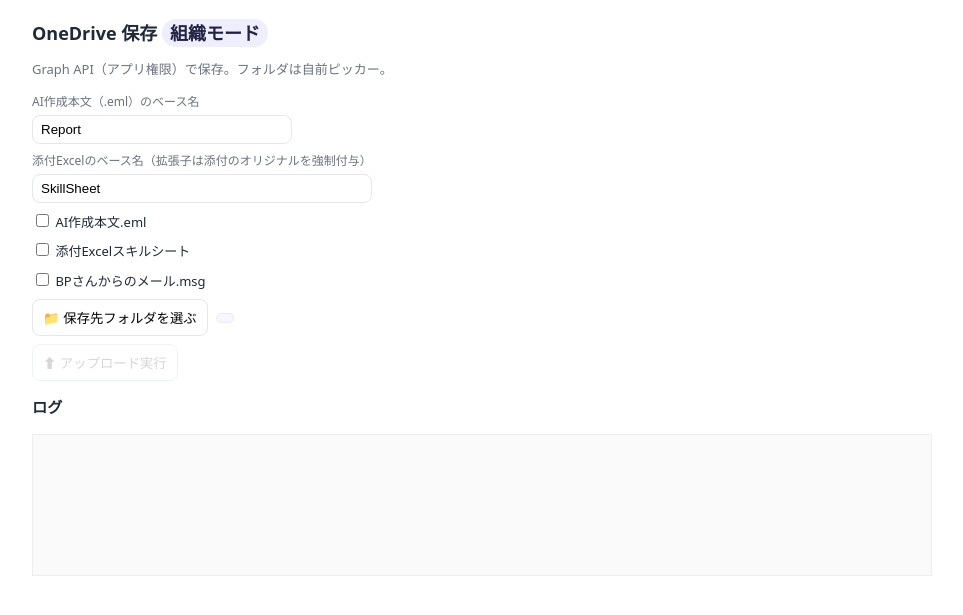
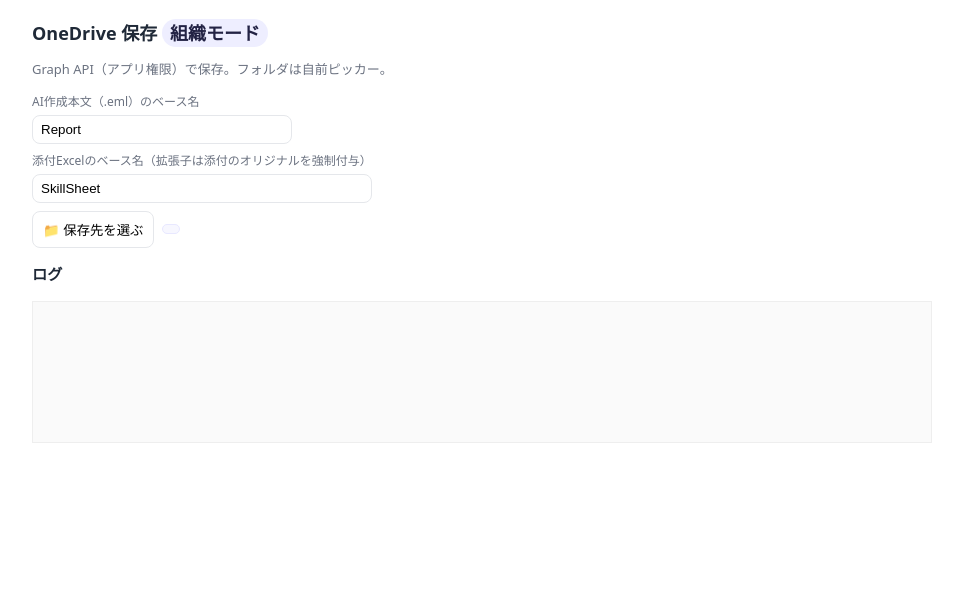
Before and after one commit to miyasaka-t/ai-az-monolith, a Python web app: template templates/onedrive.html in a window 1280 px wide. Shown: the top 615 px of the page, without its empty margins (158-1121 px from the left). Run offline with Jinja, Linux system fonts and the light colour scheme; the template is opened without the code that fills it, so the values that code supplies are empty.

Commit message:
変更内容を説明するメッセージ

```diff
--- a/templates/onedrive.html
+++ b/templates/onedrive.html
@@ -3,7 +3,7 @@
 <title>OneDrive 保存（組織専用ピッカー + 新規フォルダ）</title>
 <meta name="viewport" content="width=device-width, initial-scale=1" />
 <style>
-  :root{ --fg:#1f2937; --muted:#6b7280; --line:#e5e7eb; --bg:#fff; --primary:#0b5; }
+  :root{ --fg:#1f2937; --muted:#6b7280; --line:#e5e7eb; --bg:#fff; --primary:#0b5; --sel:#e6f3ff; --selborder:#9cc7ff; }
   body{font:13px/1.5 ui-sans-serif,system-ui,Segoe UI,Helvetica,Arial;
        color:var(--fg); max-width:900px; margin:20px auto; padding:0 10px;}
   h1{font-size:18px;margin:0 0 8px}
@@ -36,6 +36,7 @@
   .tr{padding:2px 6px}
   .rowbox{display:flex;align-items:center;gap:8px;border:1px solid var(--line);border-radius:10px;padding:6px 8px;min-height:34px}
   .tr:hover .rowbox{background:#f8faff}
+  .rowbox.selected{ background: var(--sel); border-color: var(--selborder); }
   .name{overflow:hidden;text-overflow:ellipsis;white-space:nowrap}
   .act{display:inline-flex;gap:6px;justify-content:flex-end;align-items:center}
   .act > button{padding:6px 8px;line-height:1;border-radius:8px}
@@ -45,20 +46,18 @@
 
   /* ✅ 縦並び用 */
   .vertical{flex-direction:column;align-items:flex-start;gap:8px}
-  .chk{display:flex;align-items:center;gap:8px}
 
-   /* ✅ 親へボタン非表示 */
+  /* ✅ 親へボタン非表示（既存維持） */
   #btnUp { display: none !important; }
 
-    /* 強制付与ヒントをUIから隠す */
+  /* 強制付与ヒントをUIから隠す（既存維持） */
   #nm_eml_hint, #nm_xlsx_hint { display: none !important; }
-
 </style>
 
 <h1>OneDrive 保存 <span class="badge">組織モード</span></h1>
 <p class="muted">Graph API（アプリ権限）で保存。フォルダは自前ピッカー。</p>
 
-<!-- ✅ 新UI：ベース名だけ入力。拡張子は自動付与（縦並び） -->
+<!-- ✅ ベース名だけ入力。拡張子は自動付与（縦並び） -->
 <div class="row vertical">
   <div class="col">
     <label class="small">AI作成本文（.eml）のベース名</label>
@@ -72,34 +71,16 @@
   </div>
 </div>
 
-<!-- ✅ 保存内容チェックボックス（縦並び） -->
-<div class="row vertical">
-  <div class="chk">
-    <label><input type="checkbox" id="cb_eml"> AI作成本文.eml</label>
-    <span id="nm_eml" class="muted"></span>
-  </div>
-  <div class="chk">
-    <label><input type="checkbox" id="cb_xlsx"> 添付Excelスキルシート</label>
-    <span id="nm_xlsx" class="muted"></span>
-  </div>
-  <div class="chk">
-    <label><input type="checkbox" id="cb_msg"> BPさんからのメール.msg</label>
-    <span id="nm_msg" class="muted"></span>
-  </div>
-</div>
-
-<div id="orgPanel">
-  <div class="row">
-    <button id="pickLocal">📁 保存先フォルダを選ぶ</button>
-    <span id="pickedHint" class="pill"></span>
-  </div>
-  <div class="row"><button id="upload" disabled>⬆ アップロード実行</button></div>
+<!-- ✅ チェックボックス廃止：3つすべて（来ているチケットは全部）保存 -->
+<div class="row">
+  <button id="openPicker">📁 保存先を選ぶ</button>
+  <span id="pickedHint" class="pill"></span>
 </div>
 
 <h3>ログ</h3>
 <pre id="log"></pre>
 
-<!-- 以降：自前フォルダピッカー（既存） -->
+<!-- 自前フォルダピッカー -->
 <div id="picker" class="picker-backdrop" style="display:none" role="dialog" aria-modal="true">
   <div class="picker-panel">
     <div class="picker-head">
@@ -120,7 +101,8 @@
       <div class="path" id="currentPath">/</div>
       <div>
         <button id="pickerCancel">キャンセル</button>
-        <button id="pickerOk" class="ok" disabled>このフォルダを選択</button>
+        <!-- ✅ 「このフォルダを選択」を「保存」に変更 -->
+        <button id="pickerSave" class="ok" disabled>保存</button>
       </div>
     </div>
   </div>
@@ -131,12 +113,11 @@ const $ = (id)=>document.getElementById(id);
 const log = (m)=>{ $("log").textContent += m + "\n"; };
 
 // ===== クエリ初期化 =====
-// 例: /front?ticket_eml=...&ticket_msg=...&eml=見積提案&excel=候補者A_スキル
 const q = new URLSearchParams(location.search);
 const T_EML   = q.get("ticket_eml")   || "";
-const T_XLSX  = q.get("ticket_xlsx")  || ""; // 別途来る運用も想定（任意）
+const T_XLSX  = q.get("ticket_xlsx")  || "";
 const T_MSG   = q.get("ticket_msg")   || "";
-const TICKET_SINGLE = q.get("ticket") || ""; // 単体チケット運用も一応維持
+const TICKET_SINGLE = q.get("ticket") || "";
 
 // ✅ ベース名の初期表示（拡張子なし想定）
 const EML_BASE_INIT  = (q.get("eml")   || "Report").trim();
@@ -144,32 +125,31 @@ const XLSX_BASE_INIT = (q.get("excel") || "SkillSheet").trim();
 $("emlBase").value  = EML_BASE_INIT;
 $("xlsxBase").value = XLSX_BASE_INIT;
 
+// エンドポイント
 const EP_PEEK             = "/tickets/peek";
 const EP_UPLOAD_ORG       = "/api/upload";
 const EP_LIST_FOLDERS     = "/api/drive/folders";
 const EP_CREATE_FOLDER    = "/api/drive/create-folder";
 const EP_CREATE_FOLDER_ALT= "/api/drive/createFolder";
 const EP_MSG_TO_XLSX_TID  = "/api/msg-to-xlsx-ticket";
+const EP_DELETE_FOLDER    = "/api/drive/delete-folder";
 
-// --- 初期表示（どのチケットが来てるか）
-(async function initPeek(){
-  try {
-    if (T_EML || TICKET_SINGLE){ $("cb_eml").checked = true; $("nm_eml").textContent = "ticket ready"; }
-    if (T_XLSX){ $("cb_xlsx").checked = true; $("nm_xlsx").textContent = "ticket ready"; }
-    if (T_MSG){ $("cb_msg").checked = true; $("nm_msg").textContent = "ticket ready"; }
-    $("nm_eml_hint").textContent  = "保存時は「" + $("emlBase").value + ".eml」を強制付与";
-    $("nm_xlsx_hint").textContent = "保存時は「" + $("xlsxBase").value + " + 添付の拡張子」を強制付与";
-  } catch(e){ log("peek error: "+e.message); }
+// 初期ヒント
+(function initHints(){
+  $("nm_eml_hint").textContent  = "保存時は「" + $("emlBase").value + ".eml」を強制付与";
+  $("nm_xlsx_hint").textContent = "保存時は「" + $("xlsxBase").value + " + 添付の拡張子」を強制付与";
 })();
 
-// ===== フォルダピッカー（既存） =====
+// ===== フォルダピッカー =====
 let pickedFolderId=null,pickedFolderName=null,currentId="root",historyStack=[],breadcrumb=[{id:"root",name:"ルート"}];
+let selectedRowEl = null;
 
-function openPicker(){ pickedFolderId=null;pickedFolderName=null;$("pickerOk").disabled=true;$("picker").style.display="flex";historyStack=[];breadcrumb=[{id:"root",name:"ルート"}];loadFolder("root",false,"open");}
+function openPicker(){ pickedFolderId=null;pickedFolderName=null;$("pickerSave").disabled=true;$("picker").style.display="flex";historyStack=[];breadcrumb=[{id:"root",name:"ルート"}];loadFolder("root",false,"open");}
 function closePicker(){ $("picker").style.display="none"; }
 
 async function loadFolder(id,pushHistory=true,from="enter"){
-  $("list").innerHTML="";$("pickerOk").disabled=true;
+  $("list").innerHTML="";$("pickerSave").disabled=true;
+  selectedRowEl = null;
   try{
     const r=await fetch(EP_LIST_FOLDERS+"?parentId="+encodeURIComponent(id||"root"));
     const j=await r.json();
@@ -195,16 +175,43 @@ function renderList(folders){
   if(!folders.length){list.innerHTML="<div style='padding:10px'>（空）</div>";return;}
   folders.forEach(f=>{
     const row=document.createElement("div");row.className="tr";
-    const left=document.createElement("div");left.className="rowbox";left.textContent="📁 "+f.name;left.ondblclick=()=>enterFolder(f.id,f.name);
+    const left=document.createElement("div");left.className="rowbox name";left.textContent="📁 "+f.name;
+    // クリックで選択（色変化）
+    left.onclick=()=>{
+      if(selectedRowEl) selectedRowEl.classList.remove("selected");
+      left.classList.add("selected");
+      selectedRowEl = left;
+      pickedFolderId = f.id;
+      pickedFolderName = f.name;
+      $("pickerSave").disabled=false;
+      $("currentPath").textContent=breadcrumb.map(c=>c.name).join("/")+"/"+f.name;
+    };
+    // ダブルクリックで開く
+    left.ondblclick=()=>enterFolder(f.id,f.name);
+
     const right=document.createElement("div");right.className="act";
     const bOpen=document.createElement("button");bOpen.textContent="開く";bOpen.onclick=()=>enterFolder(f.id,f.name);
-    const bChoose=document.createElement("button");bChoose.textContent="ここに保存";bChoose.onclick=()=>chooseHere(f.id,f.name);
-    right.appendChild(bOpen);right.appendChild(bChoose);
-    row.appendChild(left);row.appendChild(right);list.appendChild(row);
+    const bDel=document.createElement("button");bDel.textContent="削除";bDel.onclick=()=>deleteFolder(f.id,f.name);
+    right.appendChild(bOpen);right.appendChild(bDel);
+
+    row.appendChild(left);row.appendChild(right);
+    list.appendChild(row);
   });
 }
 function enterFolder(id,name){breadcrumb.push({id,name});loadFolder(id,true,"enter");}
-function chooseHere(id,name){pickedFolderId=id;pickedFolderName=name;$("pickerOk").disabled=false;$("currentPath").textContent=breadcrumb.map(c=>c.name).join("/")+"/"+name;}
+
+async function deleteFolder(id,name){
+  if(!confirm(`「${name}」を削除します。よろしいですか？`)) return;
+  try{
+    const r = await fetch(EP_DELETE_FOLDER, { method:"POST", headers:{"Content-Type":"application/json"}, body: JSON.stringify({ id }) });
+    const j = await r.json().catch(()=>({}));
+    if(!r.ok || j.ok !== true){ throw new Error((j && (j.detail||j.error)) || r.statusText); }
+    log(`🗑️ 削除: ${name}`);
+    await loadFolder(currentId,false,"delete");
+  }catch(e){
+    alert("削除失敗: " + e.message);
+  }
+}
 
 $("btnBack").onclick=()=>{if(!historyStack.length)return;const prev=historyStack.pop();loadFolder(prev,false,"back");};
 $("btnUp").onclick=()=>{if(breadcrumb.length<=1)return;breadcrumb.pop();loadFolder(breadcrumb[breadcrumb.length-1].id,false,"up");};
@@ -228,7 +235,6 @@ $("btnNewFolder").onclick=async()=>{
 };
 
 $("pickerCancel").onclick=closePicker;
-$("pickerOk").onclick=()=>{if(!pickedFolderId)return;$("pickedHint").textContent="選択中: "+(pickedFolderName||pickedFolderId);$("upload").disabled=false;closePicker();};
 
 // ===== APIユーティリティ =====
 async function uploadOne(endpoint,ticket,nameOverride){
@@ -241,9 +247,9 @@ async function uploadOne(endpoint,ticket,nameOverride){
   return{ok:r.ok,status:r.status,body:j};
 }
 
-// .msg → xlsx チケット化（元の拡張子も得る）
+// .msg → xlsx チケット化
 async function createXlsxTicketFromMsg(msgTicket){
-  const body = { ticket: msgTicket }; // fileName は渡さない：まずオリジナル名を知る
+  const body = { ticket: msgTicket };
   const r = await fetch(EP_MSG_TO_XLSX_TID, {
     method: "POST",
     headers: { "Content-Type": "application/json" },
@@ -256,29 +262,29 @@ async function createXlsxTicketFromMsg(msgTicket){
   return j; // { ok, ticket, fileName }
 }
 
-// ===== アップロード実行 =====
-$("pickLocal").onclick=openPicker;
-$("upload").onclick=async()=>{
-  if(!pickedFolderId){alert("フォルダ選んで");return;}
-
-  const want_eml  = $("cb_eml").checked  && (T_EML || TICKET_SINGLE);
-  const want_xlsx = $("cb_xlsx").checked && (T_MSG || T_XLSX); // 原則 .msg から抽出
-  const want_msg  = $("cb_msg").checked  && T_MSG;
-
-  if(!want_eml && !want_xlsx && !want_msg){alert("保存項目チェックを");return;}
+// ===== 3つすべて保存（来ているチケットは全部） =====
+async function doUpload(){
+  if(!pickedFolderId){ alert("保存先フォルダを選んでください"); return; }
 
   // 入力されたベース名
   const emlBase  = ($("emlBase").value  || "Report").trim();
   const xlsxBase = ($("xlsxBase").value || "SkillSheet").trim();
-
-  // .eml の最終名（.emlを強制付与）
   const emlName = emlBase ? (emlBase.toLowerCase().endsWith(".eml") ? emlBase : emlBase + ".eml") : "Report.eml";
 
-  $("upload").disabled = true;
+  // 3点：EML / MSG / (MSG→)XLSX を全保存（来ているものは全部）
+  const want_eml  = Boolean(T_EML || TICKET_SINGLE);
+  const want_msg  = Boolean(T_MSG);
+  const want_xlsx = Boolean(T_MSG || T_XLSX);
+
+  if(!want_eml && !want_msg && !want_xlsx){
+    alert("保存するチケットがありません（クエリに ticket_eml / ticket_msg / ticket_xlsx のいずれかが必要）");
+    return;
+  }
+
   try {
+    // 1) xlsx チケットの用意（拡張子確認のため最初に）
     let xlsxTicket = null;
     let xlsxOrigFileName = null;
-    // 1) 先に xlsx 用の非消費チケット化（オリジナル拡張子を知る）
     if (want_xlsx) {
       if (T_MSG) {
         log("→ msg-to-xlsx-ticket");
@@ -287,13 +293,12 @@ $("upload").onclick=async()=>{
         xlsxOrigFileName = (j.fileName || "").trim();
         log("xlsx ticket ok: " + xlsxOrigFileName);
       } else if (T_XLSX) {
-        // すでに xlsx チケットが来ている運用も一応サポート
         xlsxTicket = T_XLSX;
         xlsxOrigFileName = "attachment.xlsx";
       }
     }
 
-    // 2) eml をアップ（任意）— ベース名 + .eml を強制適用
+    // 2) .eml 保存
     if (want_eml) {
       const t = T_EML || TICKET_SINGLE;
       log("→ eml upload as: " + emlName);
@@ -301,16 +306,15 @@ $("upload").onclick=async()=>{
       log(r.ok ? "✅ AI作成本文保存成功" : "❌ eml " + JSON.stringify(r.body));
     }
 
-    // 3) msg 原文をアップ（任意／ここで初めて消費）
+    // 3) .msg 原文保存
     if (want_msg) {
       log("→ msg upload (original name)");
       const r = await uploadOne(EP_UPLOAD_ORG, T_MSG, null);
       log(r.ok ? "✅ BPさんからのメール保存成功" : "❌ msg " + JSON.stringify(r.body));
     }
 
-    // 4) xlsx をアップ（任意）— ベース名 + “オリジナル拡張子” を強制適用
+    // 4) xlsx 保存（ベース名 + 元拡張子）
     if (want_xlsx && xlsxTicket) {
-      // オリジナルの拡張子を抽出（.xlsx / .xlsm / .xls / .csv など）
       let ext = ".xlsx";
       if (xlsxOrigFileName && xlsxOrigFileName.includes(".")) {
         const i = xlsxOrigFileName.lastIndexOf(".");
@@ -321,10 +325,18 @@ $("upload").onclick=async()=>{
       const r = await uploadOne(EP_UPLOAD_ORG, xlsxTicket, xlsxFinalName);
       log(r.ok ? "✅ 添付Excelスキルシート保存成功" : "❌ xlsx " + JSON.stringify(r.body));
     }
-  } catch (e) {
+
+    $("pickedHint").textContent = "保存先: " + (pickedFolderName || pickedFolderId);
+  } catch(e){
     log("❌ " + e.message);
-  } finally {
-    $("upload").disabled = false;
   }
+}
+
+// ピッカー操作
+$("openPicker").onclick=openPicker;
+$("pickerSave").onclick=async ()=>{
+  if(!pickedFolderId){ return; }
+  closePicker();
+  await doUpload(); // ✅ ピッカー内の「保存」で即アップロード
 };
 </script>
```
Also changed, not shown: app.py (+36 -0 lines).
